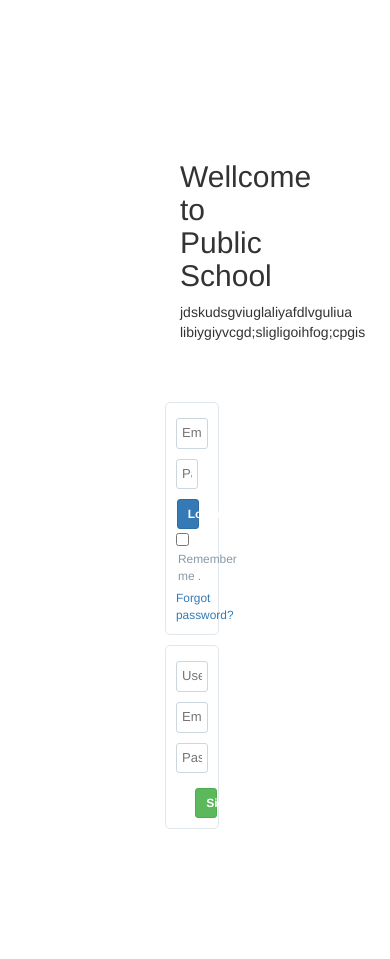
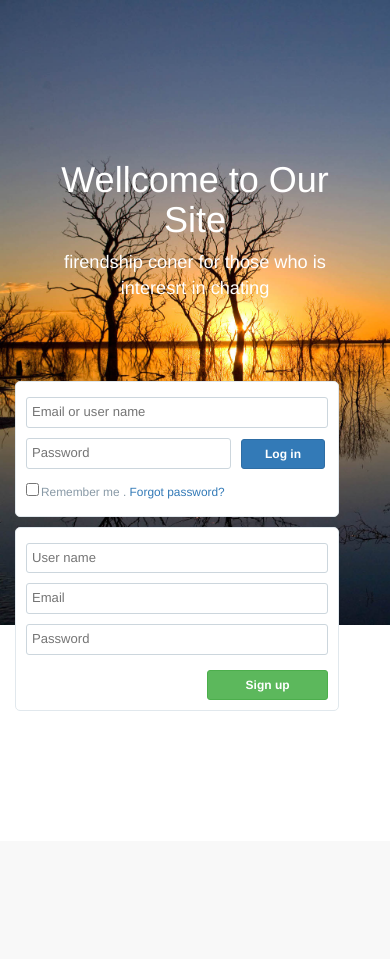
Before and after one commit to XeeshanAnsari/social_site, a PHP site: page /signUp.php in a window 390 px wide. Shown: the part 97-1056 px from the top of the page. After the commit the page ends 808 px from the top, so only its background shows below. Run offline with PHP 8.4, Linux system fonts and the light colour scheme.

Commit message:
signup page is design with slider

```diff
--- a/css/style.css
+++ b/css/style.css
@@ -1,11 +1,27 @@
+
 /*  signUp page working end here   */
+body{
+    margin: 0px;
+    padding: 0px;
+}
 #mainContainer{
-            height: 500px;
-            width: 100%;
+            height: 625px;
+             width: 100%;
+             background-image: url(../image/slider/img1.jpg);
+             background-attachment: fixed;
+             background-size: cover;
+             margin: 0px;
+             margin-top: -20px;
+}
+#welcomeTag{
+    color: white;
+    padding: 20px 10%;
+    font-size: 130%;
+    text-align: center;
 
 }
 #center{
-    padding: 120px 150px;
+    padding: 120px 0px;
 }
 #signInBox , #signUpBox{
     width: 90%;
--- a/database/signup.php
+++ b/database/signup.php
@@ -3,9 +3,9 @@
     mysql_connect("localhost","root","");
     mysql_select_db("manage");
    if(isset($_POST['signUp'])){
-      $name = $_POST['userNameUp'];
-      $email = $_POST['userEmailUp'];
-      $password = $_POST['userPasswordUp'];
+      $name = $_POST['userNameIp'];
+      $email = $_POST['userEmailIp'];
+      $password = $_POST['userPasswordIp'];
 
 
 
--- a/js/new.js
+++ b/js/new.js
@@ -1,6 +1,9 @@
+           var imgCount = 1;
+            var total = 6 ;
  window.setInterval(function slideA() {
+
             var image = document.getElementById("mainContainer");
-            imgCount = imgCount + 1;
+            imgCount++ ;
             if(imgCount < 1){
                 imgCount = total;
             }
@@ -8,8 +11,7 @@
                 imgCount = 1;
             }
             else{
-                var path  = "../image/img" + imgCount + ".jpg";
-                 image.backgroundColor = "blue";
+                image.style.backgroundImage = 'url(./image/slider/img'+ imgCount + '.jpg)';
             }
 
         },3000);
--- a/signUp.php
+++ b/signUp.php
@@ -5,16 +5,17 @@
     <title>Sign UP</title>
     <link rel="stylesheet" href="./css/style.css">
     <link rel="stylesheet" href="./css/bootstrap.min.css">
+    <script src = "./js/new.js"></script>
     <script src="./js/jquery.js"></script>
     <script src="./js/bootstrap.min.js"></script>
 
 </head>
 <body onload="slideA();">
          <!-- Navbar Start -->
-        <div class="">
+        <div >
             <nav class="navbar navbar-default">
                 <div class="container">
-                    <ul class="nav navbar-nav">
+                    <ul class="nav navbar-nav ">
                        <li><a href="#">Home</a></li>
                        <li><a href="#">About</a></li>
                      </ul>
@@ -28,16 +29,18 @@
         <div id="mainContainer">
             <div class="container" id="center">
 
+
                 <div class="col-md-7">
-                   <div class="container">
-                       <h2>Wellcome to Public School</h2>
-                       <p>jdskudsgviuglaliyafdlvguliua libiygiyvcgd;sligligoihfog;cpgis</p>
+                   <div  id ="welcomeTag">
+                       <h1>Wellcome to Our Site</h1>
+                       <p>firendship coner for those who is interesrt in chating</p>
                    </div>
                 </div>
-                <div class="col-md-5">
 
-                    <div  id="signInBox">
-                        <form action="">
+                <div class="col-md-4">
+
+                    <div  id="signInBox" >
+                        <form action="./database/signin.php" method="post">
                             <input type="text" name="userNameIn" id="userNameInput" placeholder="Email or user name"><br>
                             <input type="text" name="userPasswordIn" id="userPassInput" placeholder="Password">
                             <button class="btn btn-primary btn-sm signInButton" name="login"  ><b>Log in</b></button>
@@ -55,6 +58,7 @@
                          </form>
                     </div>
                    <div>
+
                        <p></p>
                    </div>
                 </div>
```
Also changed, not shown: database/signin.php (added, +25 -0 lines), image/img1.jpg (deleted), image/slider/img1.jpg (added), image/slider/img2.jpg (added), image/slider/img3.jpg (added), image/slider/img4.jpg (added), image/slider/img6.jpg (added), index.html (added), 2 other files.
